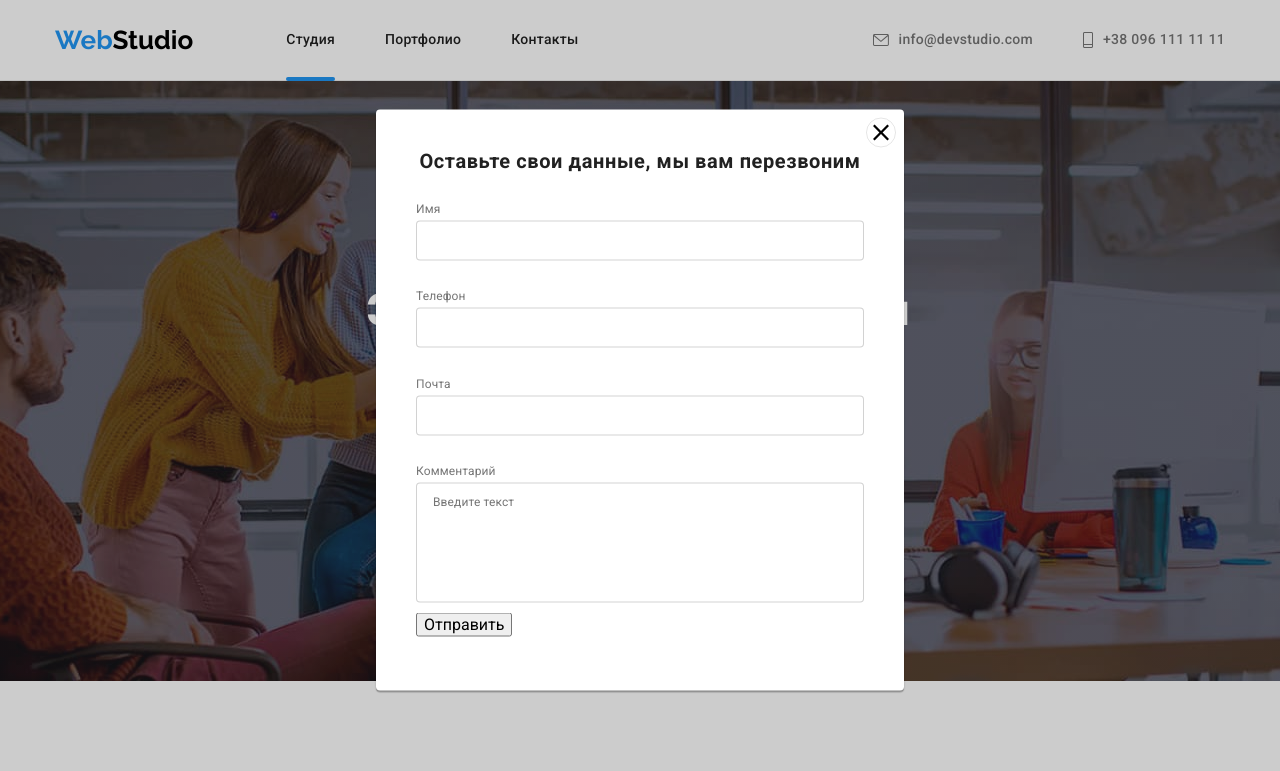
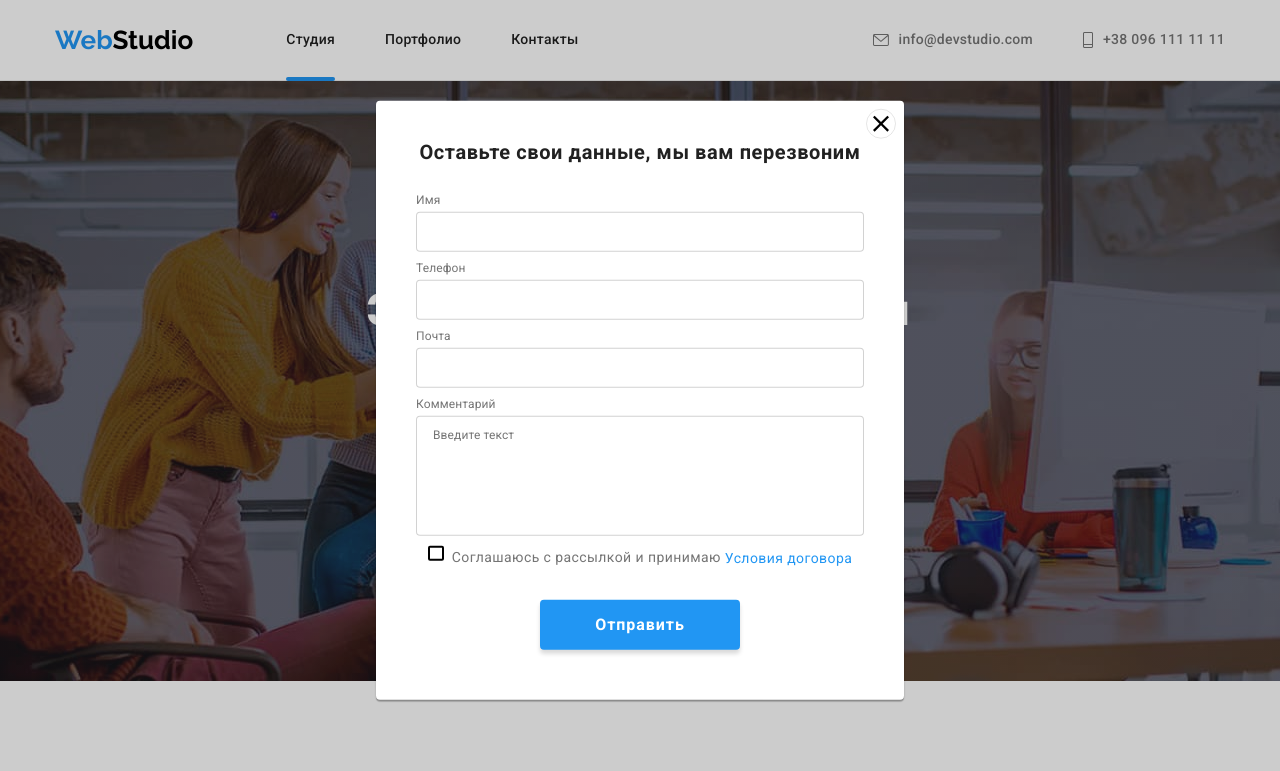
Before and after one commit to NikolaDriver/goit-markup-hw-06, a plain HTML site: page index.html in a window 1280 px wide. Both pictures are taken after a click on the button "Заказать услугу". Shown: the top 771 px of the page. Drawn offline with nearby package versions, Linux system fonts and the light colour scheme.

Commit message:
Modal check

```diff
--- a/css/styles.css
+++ b/css/styles.css
@@ -215,6 +215,7 @@ a {
     border-radius: 4px;
     border:none ;
 }
+/*----------------Modal form-------------*/
 .backdrop {
     width: 100vw;
     height: 100vh;
@@ -259,12 +260,39 @@ a {
     letter-spacing: 0.01em;
     color: var(--main-text-color);
 }
+.check-text {
+    display: flex;
+    justify-content: center;
+    font-weight: 400;
+    font-size: 14px;
+    line-height: 1.71;
+    letter-spacing: 0.03em;
+    color: var(--main-text-color)
+}
+.check-item {
+    margin-right: 8px;
+    width: 16px;
+    height: 15px;
+    border: 2px solid black;
+    border-radius: 2px;
+    display: flex;
+    align-items: center;
+    justify-content: center;
+    transition: background-color 250ms cubic-bezier(0.4, 0, 0.2, 1);
+}
+.check-icon {
+    fill: #FFFFFF;
+}
+.modal-check:checked + .check-text .check-item {
+    background-color: var(--accent-color);
+    border: none;
+}
 .modal-form-input {
     width: 100%;
     height: 40px;
     border: 1px solid rgba(33, 33, 33, 0.2);
     border-radius: 4px;
-    padding-left: 15px;
+    padding-left: 42px;
     padding-right: 15px;
     color: var(--main-text-color);
     outline: none;
@@ -273,6 +301,16 @@ a {
     line-height: 1.16;
     letter-spacing: 0.01em;
     color: rgba(117, 117, 117, 0.5);
+    transition: border-color 250ms cubic-bezier(0.4, 0, 0.2, 1);
+}
+.modal-form-coment:focus {
+    border-color: var(--accent-color);
+}
+.modal-form-input:focus {
+    border-color: var(--accent-color);
+}
+.modal-form-input:focus +.modal-input-icon {
+    fill: var(--accent-color);
 }
 .modal-form-coment {
     padding: 12px 16px;
@@ -287,9 +325,23 @@ a {
     display: block;
     resize: none;
     outline: none;
+    transition: border-color 250ms cubic-bezier(0.4, 0, 0.2, 1);
 }
-.modal-field {
+.modal-input-field {
     margin-bottom: 10px;
+
+}
+.input-wrap {
+    position: relative;
+
+}
+.modal-input-icon {
+    position: absolute;
+    display: flex;
+    left: 15px;
+    top: 50%;
+    transform: translateY(-50%);
+    transition: fill 250ms cubic-bezier(0.4, 0, 0.2, 1);
 }
 .modal-close {
     position: absolute;
@@ -304,8 +356,9 @@ a {
     background-color: transparent;
     border: 1px solid rgba(0, 0, 0, 0.1);
     border-radius: 50%;
+    transition: color 250ms cubic-bezier(0.4, 0, 0.2, 1);
 }
-.modal-close:hover :hover{
+.modal-close:hover {
     color:var(--accent-color);
 }
 .is-hidden {
@@ -315,6 +368,34 @@ a {
 }
 .modal-close-icon {
     Fill: currentColor;
+}
+.form-send-button {
+    display: flex;
+    justify-content: center;
+    align-items: center;
+    margin-top: 30px;
+    margin-left: auto;
+    margin-right: auto;
+
+    width: 200px;
+    height: 50px;
+    background:var(--accent-color);
+    box-shadow: 0px 4px 4px rgba(0, 0, 0, 0.15);
+    border-radius: 4px;
+    font-weight: 700;
+    font-size: 16px;
+    line-height: 1.87;
+    letter-spacing: 0.06em;
+    color: #FFFFFF;
+    border:none;
+}
+.modal-check-link {
+    margin-left: 4px;
+    font-weight: 400;
+    font-size: 14px;
+    line-height: 24px;
+    letter-spacing: 0.03em;
+    color: var(--accent-color)
 }
  /*-----------priorities---------*/
 
@@ -650,6 +731,7 @@ a {
     color: rgba(255, 255, 255, 0.6);
 
 }
+
 .footer-email-button {
     display: flex;
     justify-content: center;
--- a/index.html
+++ b/index.html
@@ -357,8 +357,9 @@
                 </button>
                 <p class="modal-title">Оставьте свои данные, мы вам перезвоним</p>
                 <form action="#" class="modal-form">
-                    <div class="modal-field">
+                    <div class="modal-input-field">
                     <label for="user-name" class="modal-label-text">Имя</label>
+                        <span class="input-wrap">
                             <input
                                 type="text"
                                 id="user-name"
@@ -366,35 +367,40 @@
                                 class="modal-form-input"
                                 required
                                 minlength="2"/>
-                            <span><svg class="footer-input-icon" width="15" height="15">
+                                <svg class="modal-input-icon" width="15" height="15">
                                     <use href="./images/icons.svg#input-name-icon"></use>
-                            </svg></span>
+                                </svg>
+                            </span>
                     </div>
-                    <div class="modal-field">
+                    <div class="modal-input-field">
                         <label for="user-tel" class="modal-label-text">Телефон</label>
+                            <span class="input-wrap">
                                 <input
                                     type="tel"
                                     id="user-tel"
                                     name="user-tel"
                                     class="modal-form-input"
                                     required/>
-                            <span><svg class="footer-input-icon" width="15" height="15">
+                                <svg class="modal-input-icon" width="15" height="15">
                                     <use href="./images/icons.svg#input-tel-icon"></use>
-                            </svg></span>
+                                </svg>
+                            </span>
                     </div>
-                        <div class="modal-field">
+                        <div class="modal-input-field">
                         <label for="user-email" class="modal-label-text">Почта</label>
+                            <span class="input-wrap">
                                 <input
                                     type="email"
                                     id="user-email"
                                     name="user-email"
                                     class="modal-form-input"
                                     required/>
-                                <span><svg class="footer-input-icon" width="15" height="15">
+                                    <svg class="modal-input-icon" width="15" height="15">
                                         <use href="./images/icons.svg#input-email-icon"></use>
-                                </svg></span>
+                                    </svg>
+                            </span>
                         </div>
-                        <div class="modal-field">
+                        <div class="modal-input-field">
                             <label for="user-text" class="modal-label-text">Комментарий</label>
                                 <textarea
                                     name="user-text"
@@ -403,7 +409,17 @@
                                     placeholder="Введите текст"
                                 ></textarea>
                             </div>
-                            <button type="button" class="footer-send-button">Отправить</button>
+                            <div class="modal-input-field">
+                                <input
+                                type="checkbox"
+                                name="policy"
+                                id="policy"
+                                class="modal-check visually-hidden">
+                                <label for="policy" class="check-text"><span class="check-item"><svg class="check-icon" width="13" height="13">
+                                    <use href="./images/icons.svg#input-ok-icon"></use>
+                                </svg></span>Соглашаюсь с рассылкой и принимаю <a href="" class="modal-check-link">Условия договора</a></label>
+                                <button type="button" class="form-send-button">Отправить</button>
+                            </div>
                         </div>
                     </div>
                 </form>
```
Also changed, not shown: portfolio.html (+15 -0 lines), images/icons.svg. Lines whose indentation alone changed are shown as unchanged.
